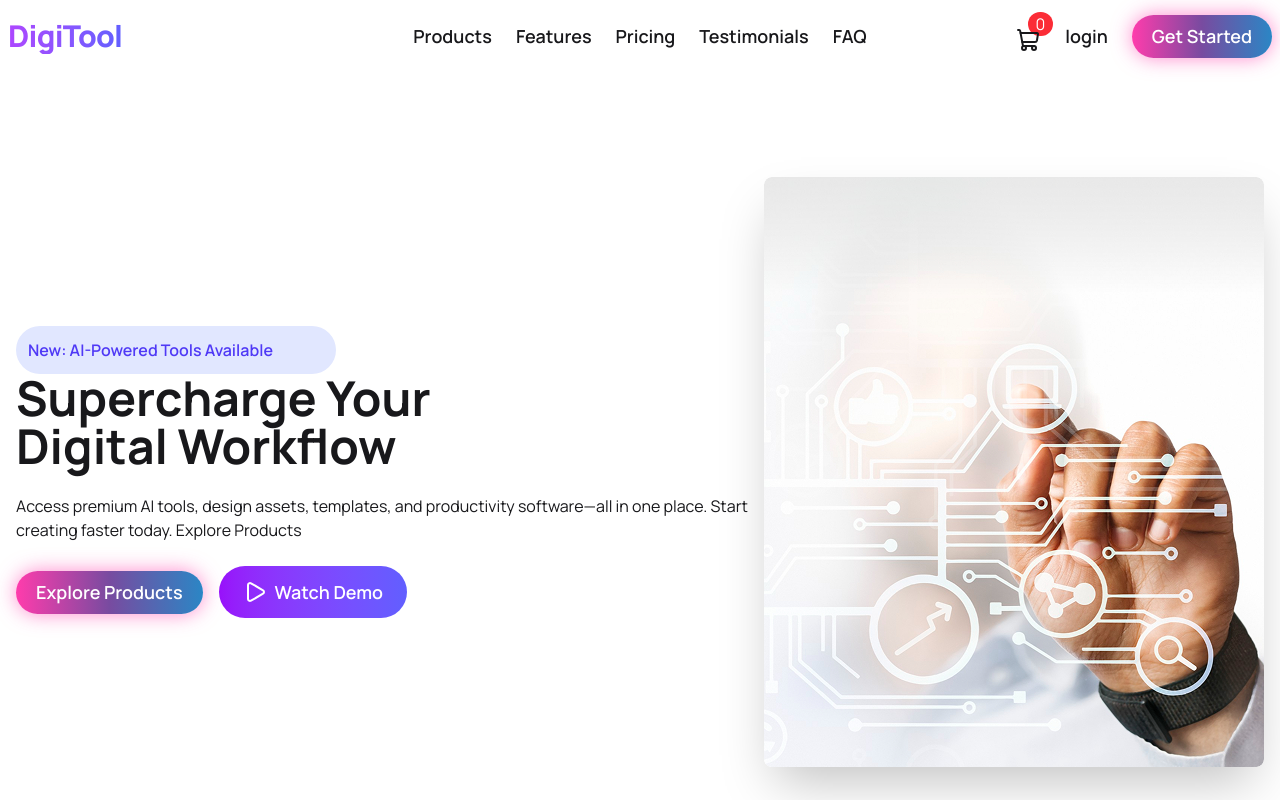
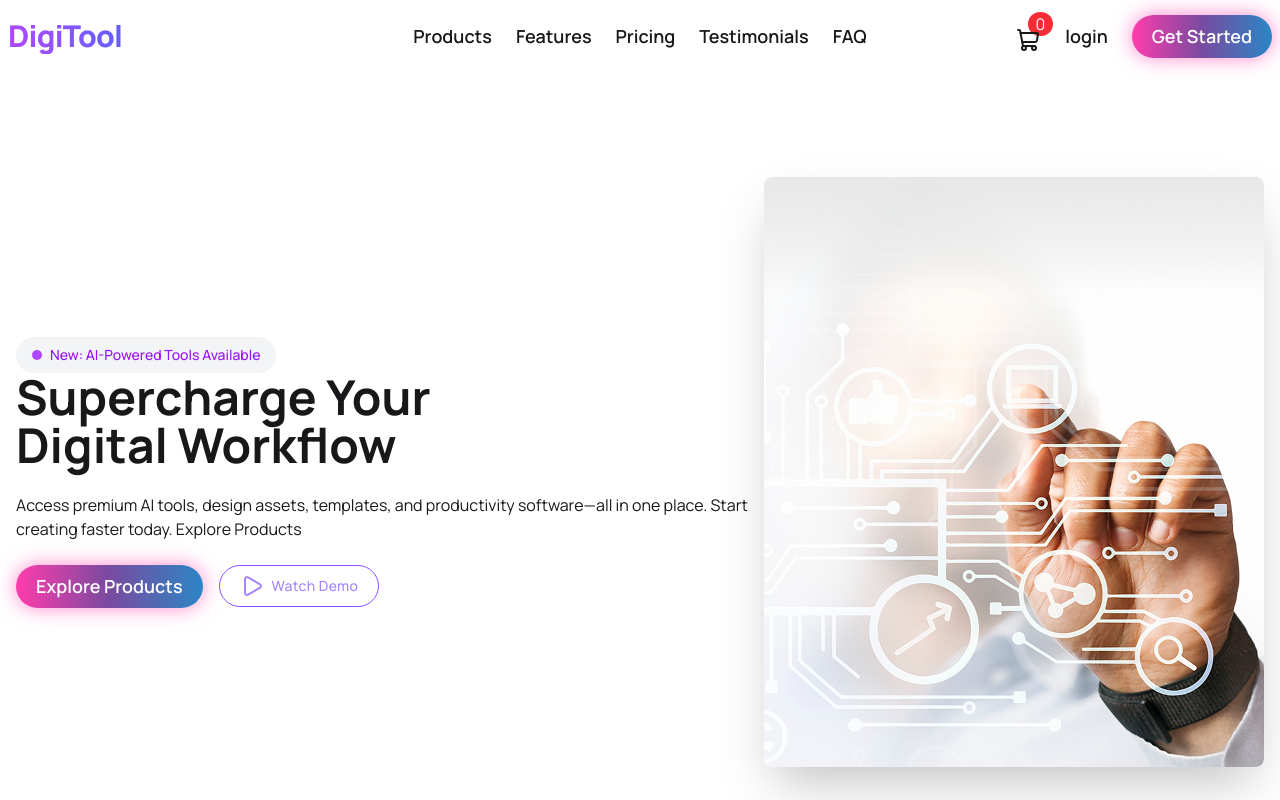
Before and after one commit to asrahat/digiTool-A6, a React (Vite) app: page / in a window 1280 px wide. Shown: the top 800 px of the page. Built offline with nearby package versions, Linux system fonts and the light colour scheme.

Commit message:
style updated

```diff
--- a/src/components/Banner/Banner.jsx
+++ b/src/components/Banner/Banner.jsx
@@ -7,10 +7,10 @@ const Banner = () => {
         <div className="hero-content flex-col lg:flex-row-reverse">
           <img src={bannerImg} className=" rounded-lg shadow-2xl" />
           <div>
-            <div className="w-80">
-              <p className="bg-[#e1e7ff] p-3 font-semibold text-[#4f39f6] rounded-full">
-                New: AI-Powered Tools Available
-              </p>
+            <div class="inline-flex items-center gap-2 bg-gray-100 px-4 py-2 rounded-full text-purple-600 text-sm font-medium">
+              <span class="w-2.5 h-2.5 bg-purple-500 rounded-full"></span>
+
+              <span>New: AI-Powered Tools Available</span>
             </div>
             <h1 className="text-5xl font-bold">
               Supercharge Your <br /> Digital Workflow
@@ -35,8 +35,8 @@ const Banner = () => {
                 Explore Products
               </button>
               <button
-                className="flex items-center gap-2 px-6 py-3 text-white text-lg font-semibold rounded-full
-    bg-linear-to-r from-purple-600 to-indigo-500
+                className="flex items-center gap-2 bg-transparent border border-violet-500 hover:border-violet-400  text-violet-400
+                hover:text-white hover:bg-[linear-gradient(90deg,rgba(255,60,172,1),rgba(120,75,160,1),rgba(43,134,197,1))] px-5 py-2 rounded-full font-medium text-sm tracking-wide
     transition-all duration-300 ease-in-out
     hover:scale-105 hover:shadow-xl
     hover:shadow-purple-500/40
```
